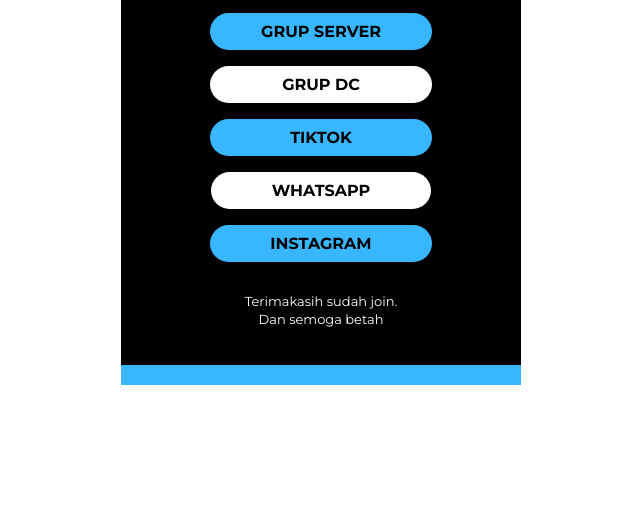
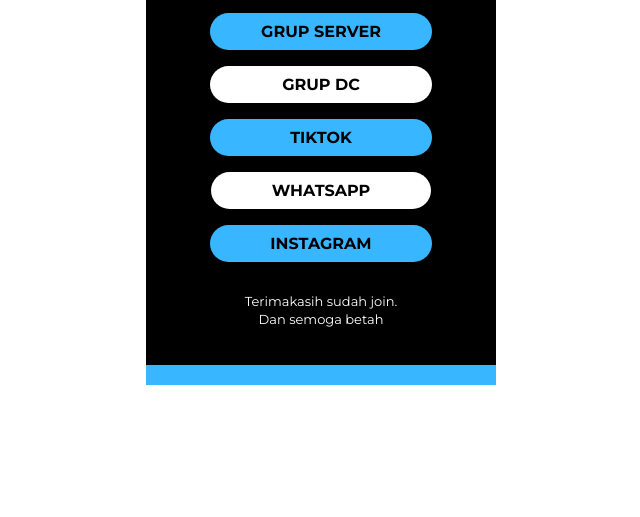
Before and after one commit to Qikykk/link-bio, a plain HTML site: page index.html in a window 1280 px wide. Shown: the part 283-800 px from the top of the page, without its empty margins (319-959 px from the left). Drawn offline with nearby package versions, Linux system fonts and the light colour scheme.

Commit message:
change with

```diff
--- a/index.html
+++ b/index.html
@@ -52,7 +52,7 @@
 
     <title>BRISE GT</title>
   </head>
-  <body id="home" class="mx-auto" style="width: 400px;">
+  <body id="home" class="mx-auto" style="width: 350px;">
     <!-- start jumbotron-->
     <div class="jumbotron text-center">
       <img src="img/myprofil.jpg" alt="profil" class="rounded-circle img-thumbnail" />
```
